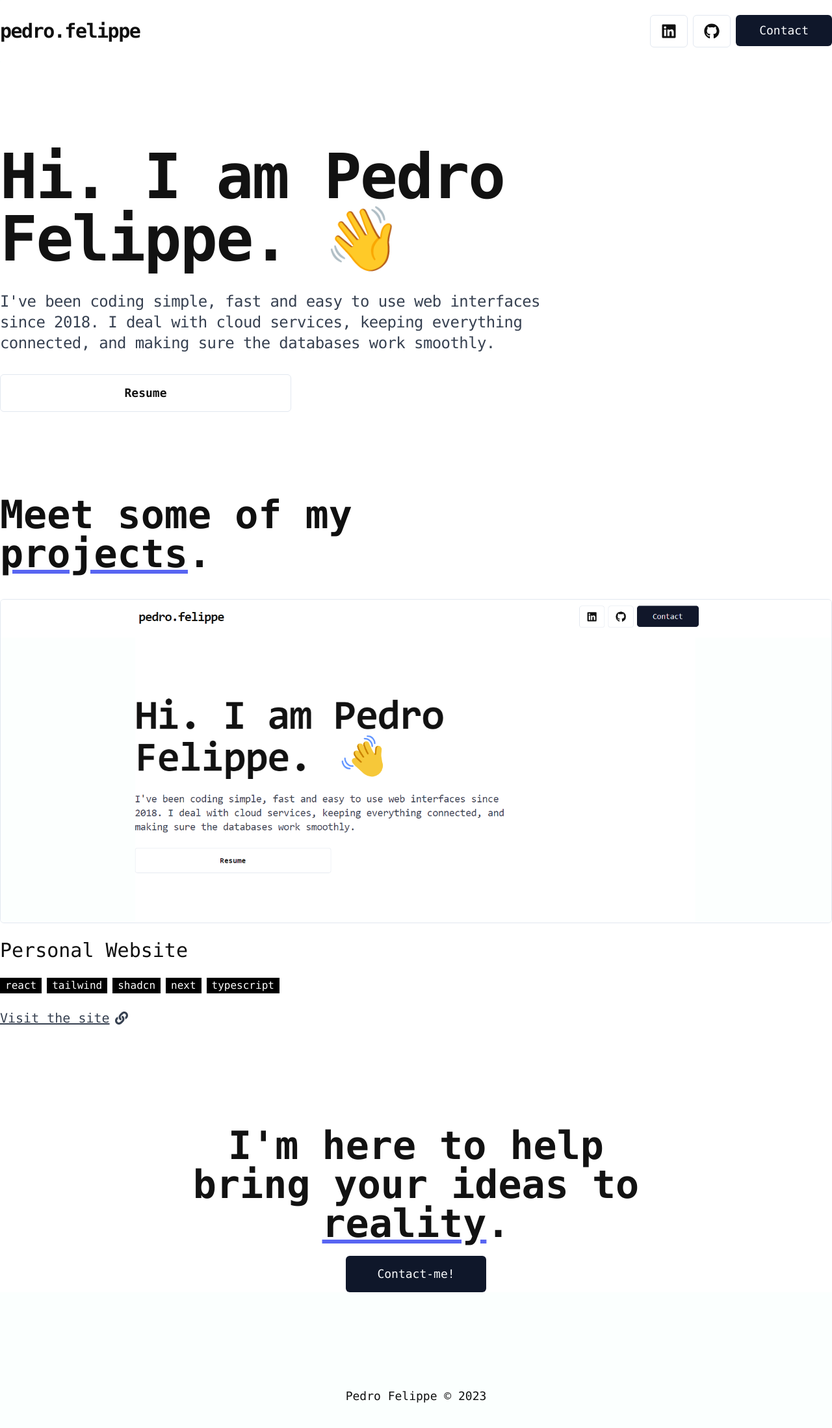
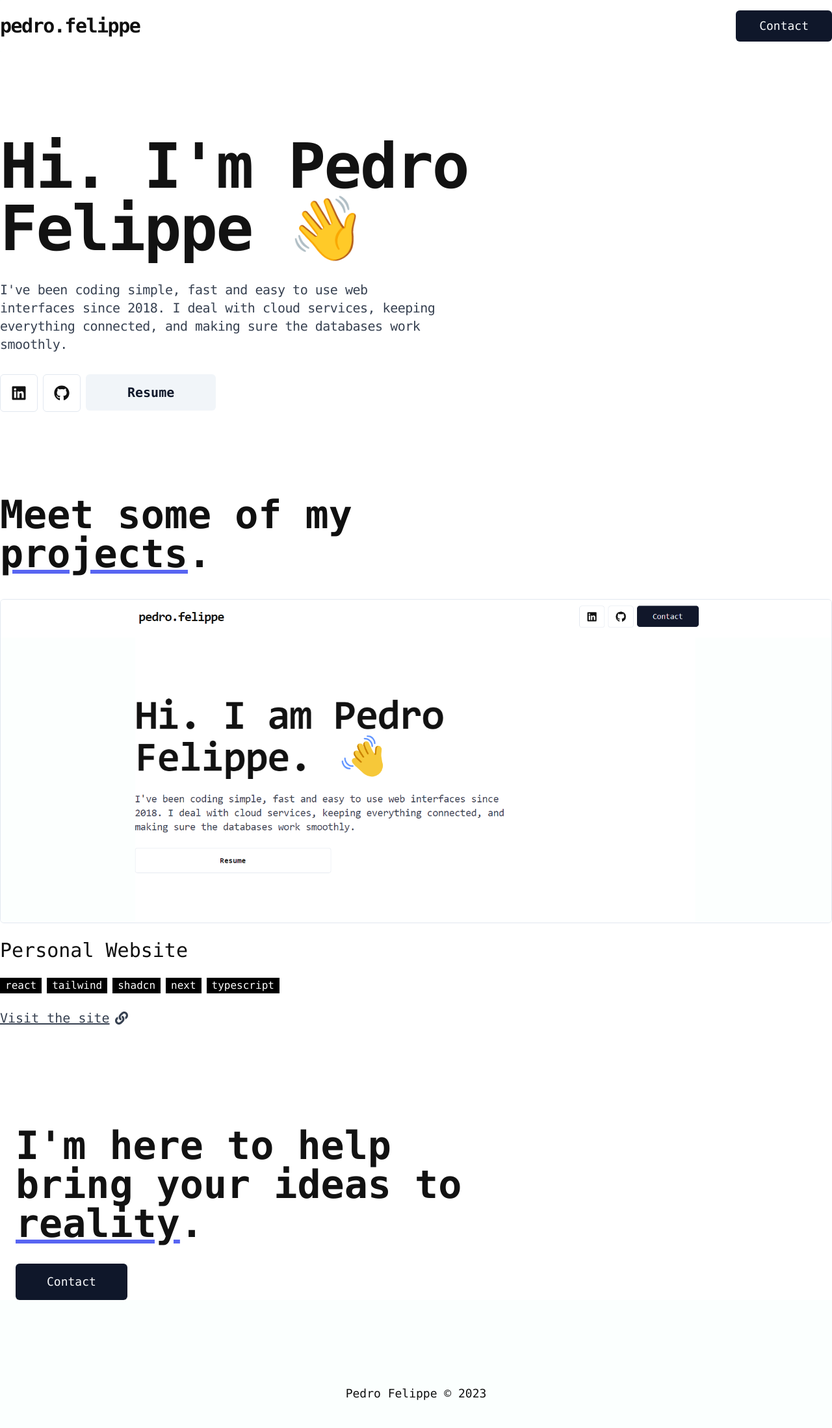
Before and after one commit to pefelippe/Portfolio, a Next.js app: page / in a window 1280 px wide. Shown: the top 2198 px of the page at 65% size. Built offline with nearby package versions, Linux system fonts and the light colour scheme.

Commit message:
refafafactototorrr

```diff
--- a/pages/contact.tsx
+++ b/pages/contact.tsx
@@ -12,9 +12,9 @@ function Contact() {
       className="flex justify-center w-full mx-auto  max-w-7xl  h-fit px-6 min-h-screen
       items-center relative  max-xl:flex-col "
     >
-      <div className="relative h-full w-full flex justify-center gap-6 lg:gap-20 max-lg:flex-col items-center text-center ">
-        <div className=" flex flex-col gap-4 lg:max-w-xl w-full h-full items-center justify-center  text-center ">
-          <div className="w-full lg:max-w-2xl  text-xl gap-4 flex flex-col mb-4">
+      <div className="relative h-full w-full flex justify-start gap-6 lg:gap-16 max-lg:flex-col items-center text-center ">
+        <div className=" flex flex-col gap-4 max-w-3xl w-full h-full items-center justify-center  text-start ">
+          <div className="w-full text-xl gap-8 flex flex-col mb-4">
             <h1 className="text-4xl lg:text-6xl  font-bold leading-[1.2]  ">
               I'm here to help bring your online ideas to reality.
             </h1>
--- a/pages/index.tsx
+++ b/pages/index.tsx
@@ -6,7 +6,7 @@ import ProjectContent from "../src/content/ProjectContent";
 
 export default function Home() {
   return (
-    <motion.div className="flex flex-col  relative w-full h-full min-h-fit  max-xl:px-6 gap-32 pt-32 my-24
+    <motion.div className="flex flex-col  relative w-full h-full min-h-fit  max-xl:px-6 gap-32 pt-32 my-20
     bg-[#fff] text-[#121212] max-w-7xl mx-auto">
       <AboutContent />
       <ProjectContent />
--- a/src/components/MessageForm.tsx
+++ b/src/components/MessageForm.tsx
@@ -1,10 +1,10 @@
 /* eslint-disable react/no-unescaped-entities */
 import emailjs from "@emailjs/browser";
-import { motion } from "framer-motion";
 import { useState } from "react";
 import { useForm } from "react-hook-form";
 import { SubmitHandler } from "react-hook-form/dist/types";
 
+import { Button } from "./ui/button";
 import { useToast } from "./ui/useToast";
 
 type Inputs = {
@@ -14,14 +14,6 @@ type Inputs = {
   message: string;
 };
 
-import {
-  Dialog,
-  DialogContent,
-  DialogDescription,
-  DialogHeader,
-  DialogTitle,
-  DialogTrigger,
-} from "./ui/dialog";
 
 export default function MessageForm({}) {
   const { register, handleSubmit, reset } = useForm<Inputs>();
@@ -71,20 +63,8 @@ export default function MessageForm({}) {
   };
 
   return (
-    <Dialog open={open} onOpenChange={setOpen}>
-      <DialogTrigger>
-
-      </DialogTrigger>
-
-      <DialogContent>
-        <DialogHeader>
-          <DialogTitle>Contact-me</DialogTitle>
-          <DialogDescription>
-            Drop me a message and let's make things happen!
-          </DialogDescription>
-        </DialogHeader>
     <div
-          className="flex flex-col items-center text-center  h-fit text-[#101010] rounded-md gap-2 w-full max-w-2xl"
+      className="flex flex-col items-center text-center  h-fit text-[#101010] rounded-md gap-2 w-full max-w-xxl"
     >
       <form
         onSubmit={handleSubmit(onSubmit)}
@@ -117,16 +97,14 @@ export default function MessageForm({}) {
             focus:outline-none focus:ring focus:ring-blue-500 min-h-[250px] lg:min-h-[400px] shadow  bg-[#202020]/10"
         />
 
-            <motion.button
+        <Button
           type="submit"
-              className="bg-blue/95 hover:bg-blue/80 text-white py-3  px-12 rounded-md justify-start w-full  mx-auto
+          className=" text-center  py-7  text-white  px-12 rounded-md justify-start  mx-auto
           transition-all font-medium text-xl focus:outline-none focus:ring focus:ring-blue-500 "
         >
           {isLoading ? "Sending..." : "Start partnership!"}
-            </motion.button>
+        </Button>
       </form>
     </div>
-      </DialogContent>
-    </Dialog>
   );
 }
--- a/src/components/layout/Header.tsx
+++ b/src/components/layout/Header.tsx
@@ -1,7 +1,6 @@
 import { motion } from "framer-motion";
 import Link from "next/link";
 import { useState } from "react";
-import { FaGithub, FaLinkedin } from "react-icons/fa";
 import { Button } from "../ui/button";
 
 const Header = () => {
@@ -12,7 +11,7 @@ const Header = () => {
       initial={{ opacity: 0, y: -50 }}
       animate={{ opacity: 1, y: 0 }}
       transition={{ duration: 0.5, delay: 1 }}
-      className="flex w-screen fixed rounded-sm bg-white z-40  mx-auto h-24 py-4 "
+      className="flex w-screen fixed rounded-sm bg-white z-40  mx-auto h-20 py-4 "
     >
       <div className="flex w-full  mx-auto items-center justify-between max-md:px-6 max-w-7xl">
         <Link href="/">
@@ -20,16 +19,7 @@ const Header = () => {
         </Link>
 
         <div className="flex gap-2">
-          <Button variant='outline' className="w-full py-6 text-lg font-medium hover:underline">
-            <Link target="_blank" href="https://www.linkedin.com/in/pedro-felippe/">
-              <FaLinkedin className="h-6 w-6"/>
-            </Link>
-          </Button>
-          <Button variant='outline' className="w-full py-6 text-lg font-medium hover:underline">
-            <Link target="_blank" href="https://github.com/pefelippe">
-              <FaGithub className="h-6 w-6"/>
-            </Link>
-          </Button>
+
           <Button className="w-full py-6 px-9 text-lg font-medium hover:underline">
             <Link href="/contact">
               Contact
--- a/src/content/AboutMeContent.tsx
+++ b/src/content/AboutMeContent.tsx
@@ -2,6 +2,7 @@
 import { motion } from "framer-motion";
 import Link from "next/link";
 
+import { FaGithub, FaLinkedin } from "react-icons/fa";
 import { Button } from "../components/ui/button";
 
 export default function About() {
@@ -15,19 +16,29 @@ export default function About() {
         className="flex flex-col w-full gap-5 xl:gap-8 max-w-4xl">
 
         <motion.h1 className="text-5xl md:text-6xl xl:text-8xl  font-bold leading-[1.2]  tracking-tight">
-          Hi. I am Pedro Felippe. 👋
+          Hi. I'm Pedro Felippe 👋
         </motion.h1>
 
 
         <motion.span
-          className="text-lg xl:text-2xl font-regular w-full text-gray-700 max-w-4xl tracking-tight"
+          className="text-lg xl:text-xl font-regular w-full text-gray-700  tracking-tight max-w-2xl"
         >
           I've been coding simple, fast and easy to use web interfaces since 2018.
           I deal with cloud services, keeping everything connected, and making sure the databases work smoothly.
         </motion.span>
 
-        <motion.div className="flex gap-5 max-w-md">
-          <Button variant="outline" className="w-full py-7 text-lg font-semibold hover:underline">
+        <motion.div className="flex gap-2 max-w-xl">
+        <Button variant='outline' className="py-7 text-lg font-medium hover:underline">
+            <Link target="_blank" href="https://www.linkedin.com/in/pedro-felippe/">
+              <FaLinkedin className="h-6 w-6"/>
+            </Link>
+          </Button>
+          <Button variant='outline' className=" py-7 text-lg font-medium hover:underline">
+            <Link target="_blank" href="https://github.com/pefelippe">
+              <FaGithub className="h-6 w-6"/>
+            </Link>
+          </Button>
+          <Button variant="secondary" className="w-fit px-16 py-7 text-xl font-semibold hover:underline">
             <Link target="_blank" href="https://drive.google.com/file/d/1V5sxQbNz1tgaO3exTl3aTvql7l8qxl2r/view?usp=sharing">
               Resume
             </Link>
--- a/src/content/ContactContent.tsx
+++ b/src/content/ContactContent.tsx
@@ -13,13 +13,13 @@ function ContactContent() {
       className="flex justify-start w-full  max-xl:max-w-3xl
      h-fit px-6 items-start relative  max-xl:flex-col "
     >
-      <div className="relative h-full w-full flex justify-center gap-5 flex-col items-center">
-        <h1 className="text-4xl xl:text-6xl  font-bold leading-[1.2] max-w-3xl w-fit text-center">
+      <div className="relative h-full w-full flex justify-center gap-8 flex-col items-start">
+        <h1 className="text-4xl xl:text-6xl  font-bold leading-[1.2] max-w-3xl w-fit text-start">
           I'm here to help bring your ideas to <span className="underline underline-offset-4 decoration-blue">reality</span>.
         </h1>
         <Button  className=" py-7 px-12 text-lg font-medium hover:underline w-fit">
           <Link href="/contact">
-            Contact-me!
+            Contact
           </Link>
         </Button>
       </div>
```
Lines whose indentation alone changed are shown as unchanged.
